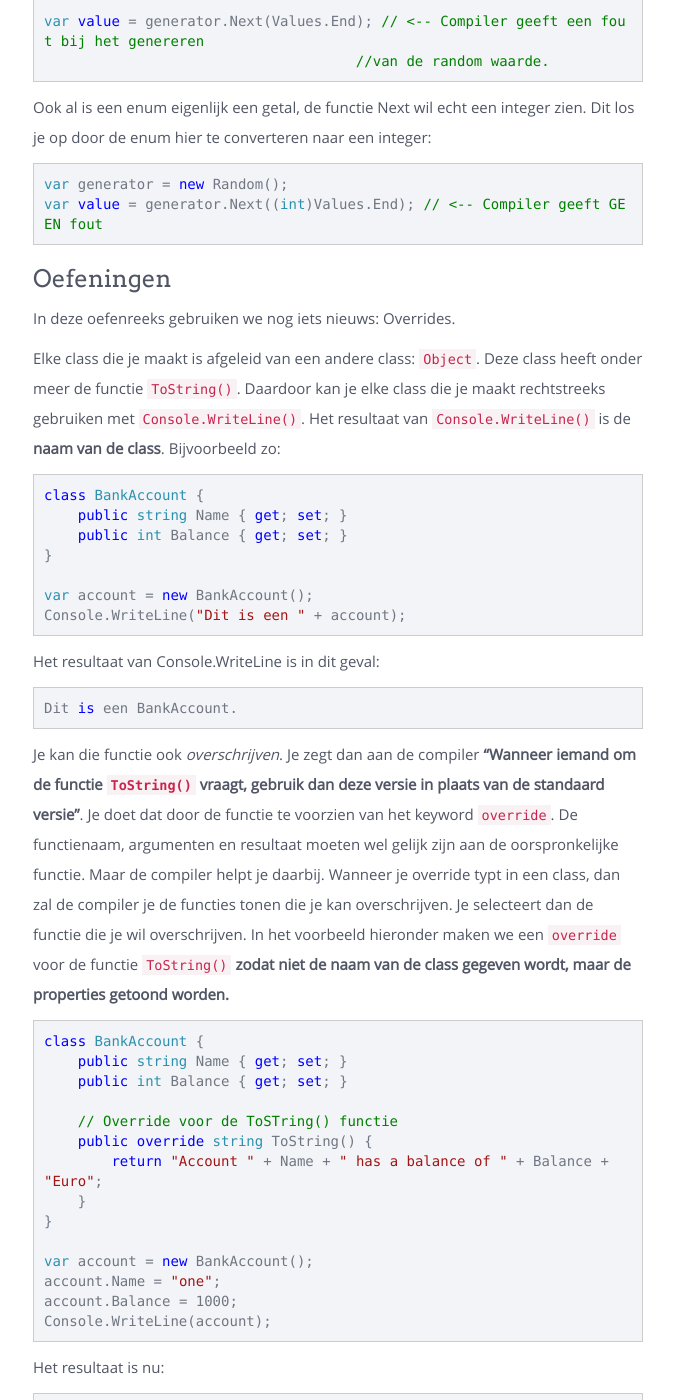
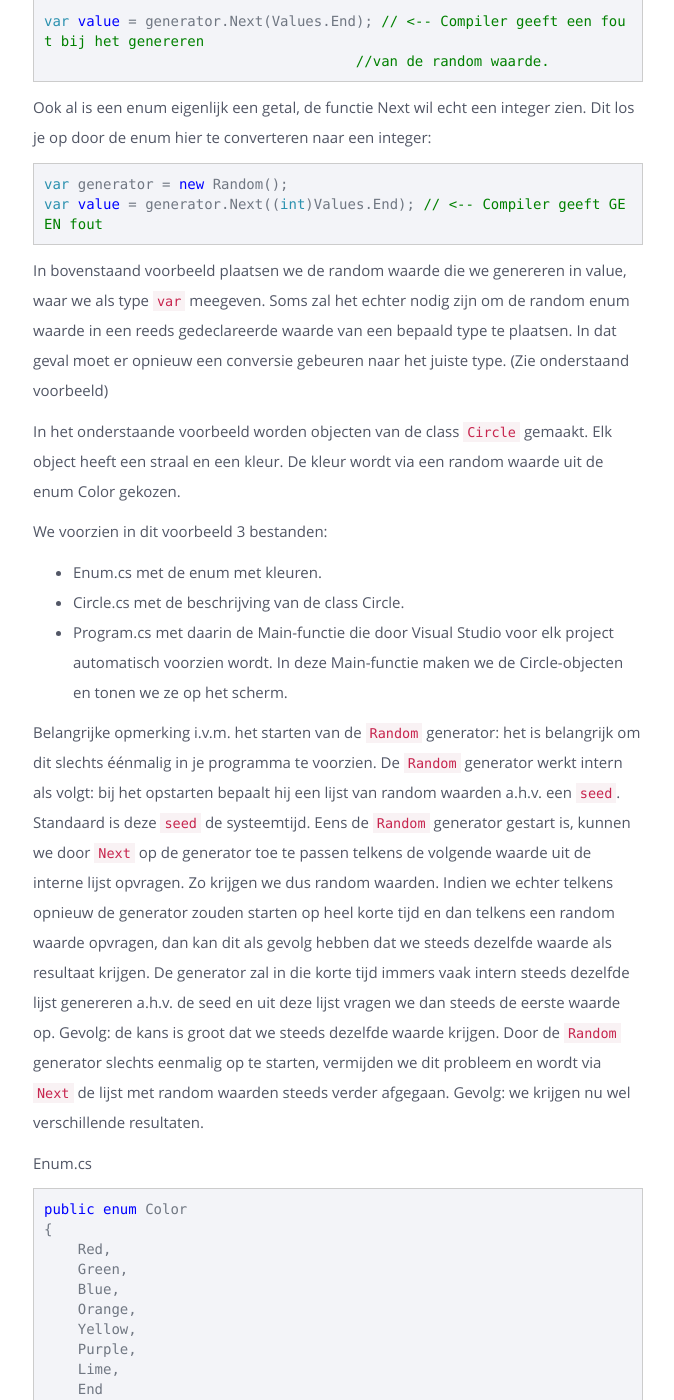
Before and after one commit to sma-it/sma-it.github.io, a Jekyll site: the page built from modules/advanced/_posts/2000-02-01-Enumeraties.md, in a window 1280 px wide and 1400 px high, scrolled down 5048 px. Shown: the whole window, without its empty margins (382-1056 px from the left). Built offline with Jekyll 4.4.1, drawn with Linux system fonts in a browser that asks for light colours; nearby versions of some CDN libraries; some of the changed text lies outside the part shown.

Commit message:
Random: Added extra info and example

````diff
--- a/modules/advanced/_posts/2000-02-01-Enumeraties.md
+++ b/modules/advanced/_posts/2000-02-01-Enumeraties.md
@@ -188,6 +188,102 @@
 var generator = new Random();
 var value = generator.Next((int)Values.End); // <-- Compiler geeft GEEN fout
 ```
+In bovenstaand voorbeeld plaatsen we de random waarde die we genereren in value, waar we als type `var` meegeven. Soms zal het echter nodig zijn om de random enum waarde in een reeds gedeclareerde waarde van een bepaald type te plaatsen. In dat geval moet er opnieuw een conversie gebeuren naar het juiste type. (Zie onderstaand voorbeeld)
+
+In het onderstaande voorbeeld worden objecten van de class `Circle` gemaakt. Elk object heeft een straal en een kleur. De kleur wordt via een random waarde uit de enum Color gekozen.
+
+We voorzien in dit voorbeeld 3 bestanden:
+- Enum.cs met de enum met kleuren.
+- Circle.cs met de beschrijving van de class Circle.
+- Program.cs met daarin de Main-functie die door Visual Studio voor elk project automatisch voorzien wordt. In deze Main-functie maken we de Circle-objecten en tonen we ze op het scherm.
+
+Belangrijke opmerking i.v.m. het starten van de `Random` generator: het is belangrijk om dit slechts éénmalig in je programma te voorzien. De `Random` generator werkt intern als volgt: bij het opstarten bepaalt hij een lijst van random waarden a.h.v. een `seed`. Standaard is deze `seed` de systeemtijd. Eens de `Random` generator gestart is, kunnen we door `Next` op de generator toe te passen telkens de volgende waarde uit de interne lijst opvragen. Zo krijgen we dus random waarden. Indien we echter telkens opnieuw de generator zouden starten op heel korte tijd en dan telkens een random waarde opvragen, dan kan dit als gevolg hebben dat we steeds dezelfde waarde als resultaat krijgen. De generator zal in die korte tijd immers vaak intern steeds dezelfde lijst genereren a.h.v. de seed en uit deze lijst vragen we dan steeds de eerste waarde op. Gevolg: de kans is groot dat we steeds dezelfde waarde krijgen.
+Door de `Random` generator slechts eenmalig op te starten, vermijden we dit probleem en wordt via `Next` de lijst met random waarden steeds verder afgegaan. Gevolg: we krijgen nu wel verschillende resultaten.
+
+Enum.cs
+
+```csharp
+public enum Color
+{
+    Red,
+    Green,
+    Blue,
+    Orange,
+    Yellow,
+    Purple,
+    Lime,
+    End
+};
+```
+
+Circle.cs
+
+```csharp
+public class Circle
+    {
+
+        private Color color;
+        public Color Color { get => color; }
+
+        private int radius;
+        public int Radius { get => radius; }
+
+        // Constructor: het argument color wordt in
+        // de Main-functie a.h.v. Random geïnitialiseerd
+        // op een random waarde uit de enum Color.
+        public Circle(int radius, Color color)
+        {
+            this.radius = radius;
+            this.color = color;
+        }
+
+        public override string ToString()
+        {
+            return "The circle has a radius of " + radius + " and its color is " + color + ".";
+        }
+    }
+```
+
+Program.cs
+```csharp
+class Program
+    {
+        static void Main(string[] args)
+        {
+            // Eenmalig starten van de Random generator.
+            var generator = new Random();
+
+            // Declaratie variabele voor opslaan Random color.
+            Color color;
+
+            // Circle c1 wordt gemaakt.
+            // Eerst krijgt de variabele color een waarde via
+            // de Random generator.
+            // De variabele wordt dan gebruikt als argument voor
+            // de constructor.
+            color = (Color)generator.Next((int)Color.End);
+            Circle c1=new Circle(1,color);
+
+            // Circle c2 wordt gemaakt.
+            // De variabele color krijgt eerst een andere random
+            // waarde.
+            color = (Color)generator.Next((int)Color.End);
+            Circle c2 = new Circle(3, color);
+
+            // Circle c3 wordt gemaakt.
+            // De variabele color krijgt eerst een andere random
+            // waarde.
+            color = (Color)generator.Next((int)Color.End);
+            Circle c3 = new Circle(8, color);
+
+            // Uitvoer van de drie Circle objecten.
+            Console.WriteLine(c1);
+            Console.WriteLine(c2);
+            Console.WriteLine(c3);
+            Console.ReadKey();
+        }
+    }
+```
 
 ## Oefeningen
 
````
